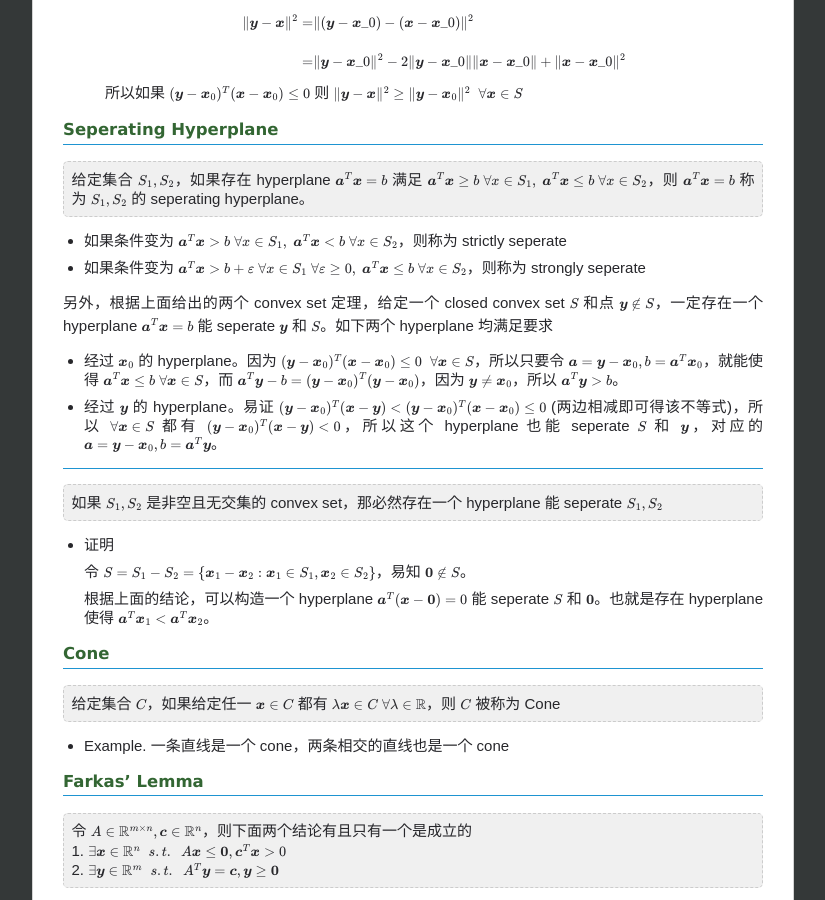
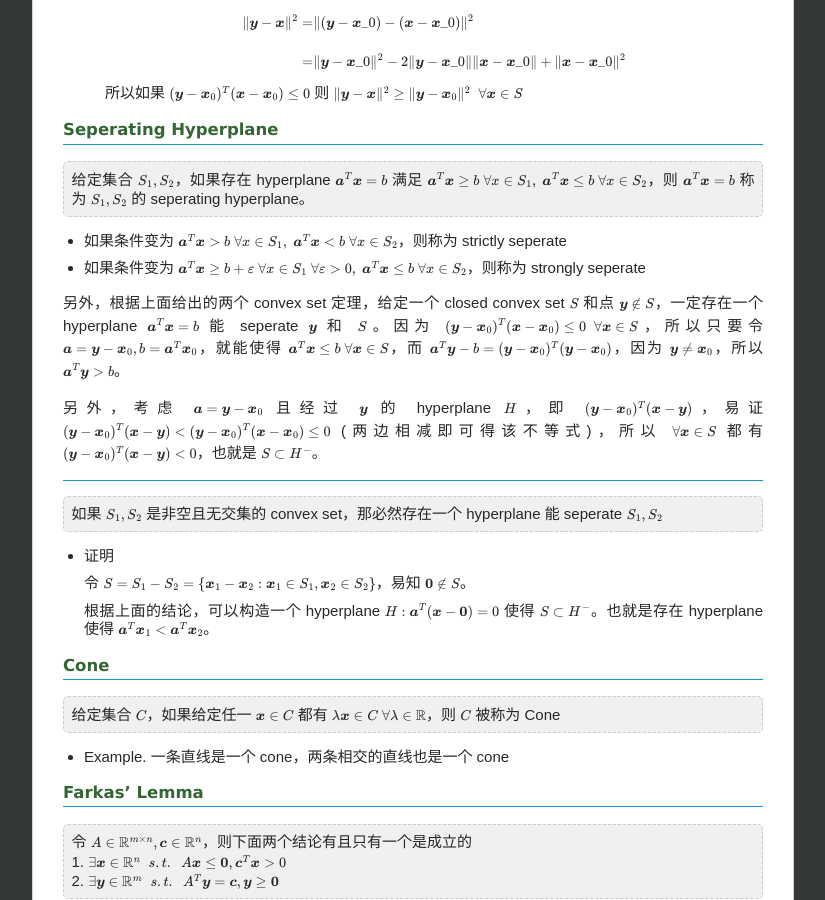
Before and after one commit to chenrushan/chenrushan.github.io, a Jekyll site: the page built from _posts/2014-04-15-NP-04-convex-set.markdown, in a window 1280 px wide and 900 px high, scrolled down 5303 px. Shown: the whole window, without its empty margins (227-1052 px from the left). Built offline with Jekyll 4.4.1, drawn with Linux system fonts in a browser that asks for light colours; Markdown is read by kramdown in place of the engine named in the settings; formulas are drawn with MathJax 3.

Commit message:
[np04]: postprocess

```diff
--- a/_posts/2014-04-15-NP-04-convex-set.markdown
+++ b/_posts/2014-04-15-NP-04-convex-set.markdown
@@ -235,13 +235,11 @@ $\boldsymbol{x}_0 = \arg\min_{\boldsymbol{x} \in S} \Vert \boldsymbol{y} - \bold
 
 * 如果条件变为 $\boldsymbol{a}^T\boldsymbol{x} > b \; \forall x \in S_1,\;\boldsymbol{a}^T\boldsymbol{x} < b \; \forall x \in S_2$，则称为 strictly seperate
 
-* 如果条件变为 $\boldsymbol{a}^T\boldsymbol{x} > b + \varepsilon \; \forall x \in S_1 \; \forall \varepsilon \geq 0,\;\boldsymbol{a}^T\boldsymbol{x} \leq b \; \forall x \in S_2$，则称为 strongly seperate
+* 如果条件变为 $\boldsymbol{a}^T\boldsymbol{x} \geq b + \varepsilon \; \forall x \in S_1 \; \forall \varepsilon > 0,\;\boldsymbol{a}^T\boldsymbol{x} \leq b \; \forall x \in S_2$，则称为 strongly seperate
 
-另外，根据上面给出的两个 convex set 定理，给定一个 closed convex set $S$ 和点 $\boldsymbol{y} \notin S$，一定存在一个 hyperplane $\boldsymbol{a}^T\boldsymbol{x} = b$ 能 seperate $\boldsymbol{y}$ 和 $S$。如下两个 hyperplane 均满足要求
+另外，根据上面给出的两个 convex set 定理，给定一个 closed convex set $S$ 和点 $\boldsymbol{y} \notin S$，一定存在一个 hyperplane $\boldsymbol{a}^T\boldsymbol{x} = b$ 能 seperate $\boldsymbol{y}$ 和 $S$。因为 $(\boldsymbol{y} - \boldsymbol{x}_0)^T(\boldsymbol{x} - \boldsymbol{x}_0) \leq 0 \;\; \forall \boldsymbol{x} \in S$，所以只要令 $\boldsymbol{a} = \boldsymbol{y} - \boldsymbol{x}_0, b = \boldsymbol{a}^T \boldsymbol{x}\_0$，就能使得 $\boldsymbol{a}^T\boldsymbol{x} \leq b \; \forall \boldsymbol{x} \in S$，而 $\boldsymbol{a}^T \boldsymbol{y} - b = (\boldsymbol{y} - \boldsymbol{x}_0)^T(\boldsymbol{y} - \boldsymbol{x}_0)$，因为 $\boldsymbol{y} \neq \boldsymbol{x}\_0$，所以 $\boldsymbol{a}^T \boldsymbol{y} > b$。
 
-* 经过 $\boldsymbol{x}\_0$ 的 hyperplane。因为 $(\boldsymbol{y} - \boldsymbol{x}_0)^T(\boldsymbol{x} - \boldsymbol{x}_0) \leq 0 \;\; \forall \boldsymbol{x} \in S$，所以只要令 $\boldsymbol{a} = \boldsymbol{y} - \boldsymbol{x}_0, b = \boldsymbol{a}^T \boldsymbol{x}\_0$，就能使得 $\boldsymbol{a}^T\boldsymbol{x} \leq b \; \forall \boldsymbol{x} \in S$，而 $\boldsymbol{a}^T \boldsymbol{y} - b = (\boldsymbol{y} - \boldsymbol{x}_0)^T(\boldsymbol{y} - \boldsymbol{x}_0)$，因为 $\boldsymbol{y} \neq \boldsymbol{x}\_0$，所以 $\boldsymbol{a}^T \boldsymbol{y} > b$。
-
-* 经过 $\boldsymbol{y}$ 的 hyperplane。易证 $(\boldsymbol{y} - \boldsymbol{x}_0)^T(\boldsymbol{x} - \boldsymbol{y}) < (\boldsymbol{y} - \boldsymbol{x}_0)^T(\boldsymbol{x} - \boldsymbol{x}_0) \leq 0$ (两边相减即可得该不等式)，所以 $\forall \boldsymbol{x} \in S$ 都有 $(\boldsymbol{y} - \boldsymbol{x}_0)^T(\boldsymbol{x} - \boldsymbol{y}) < 0$，所以这个 hyperplane 也能 seperate $S$ 和 $\boldsymbol{y}$，对应的 $\boldsymbol{a} = \boldsymbol{y} - \boldsymbol{x}_0, b = \boldsymbol{a}^T \boldsymbol{y}$。
+另外，考虑 $\boldsymbol{a} = \boldsymbol{y} - \boldsymbol{x}_0$ 且经过 $\boldsymbol{y}$ 的 hyperplane $H$，即 $(\boldsymbol{y} - \boldsymbol{x}_0)^T(\boldsymbol{x} - \boldsymbol{y})$，易证 $(\boldsymbol{y} - \boldsymbol{x}_0)^T(\boldsymbol{x} - \boldsymbol{y}) < (\boldsymbol{y} - \boldsymbol{x}_0)^T(\boldsymbol{x} - \boldsymbol{x}_0) \leq 0$ (两边相减即可得该不等式)，所以 $\forall \boldsymbol{x} \in S$ 都有 $(\boldsymbol{y} - \boldsymbol{x}_0)^T(\boldsymbol{x} - \boldsymbol{y}) < 0$，也就是 $S \subset H^-$。
 
 ----------
 
@@ -253,7 +251,7 @@ $\boldsymbol{x}_0 = \arg\min_{\boldsymbol{x} \in S} \Vert \boldsymbol{y} - \bold
 
   令 $S = S\_1 - S\_2 = \\{\boldsymbol{x}\_1 - \boldsymbol{x}\_2 : \boldsymbol{x}\_1 \in S\_1, \boldsymbol{x}\_2 \in S\_2\\}$，易知 $\boldsymbol{0} \notin S$。
 
-  根据上面的结论，可以构造一个 hyperplane $\boldsymbol{a}^T(\boldsymbol{x} - \boldsymbol{0}) = 0$ 能 seperate $S$ 和 $\boldsymbol{0}$。也就是存在 hyperplane 使得 $\boldsymbol{a}^T\boldsymbol{x}\_1 < \boldsymbol{a}^T\boldsymbol{x}\_2$。
+  根据上面的结论，可以构造一个 hyperplane $H: \boldsymbol{a}^T(\boldsymbol{x} - \boldsymbol{0}) = 0$ 使得 $S \subset H^-$。也就是存在 hyperplane 使得 $\boldsymbol{a}^T\boldsymbol{x}\_1 < \boldsymbol{a}^T\boldsymbol{x}\_2$。
 
 #### Cone
 
```
